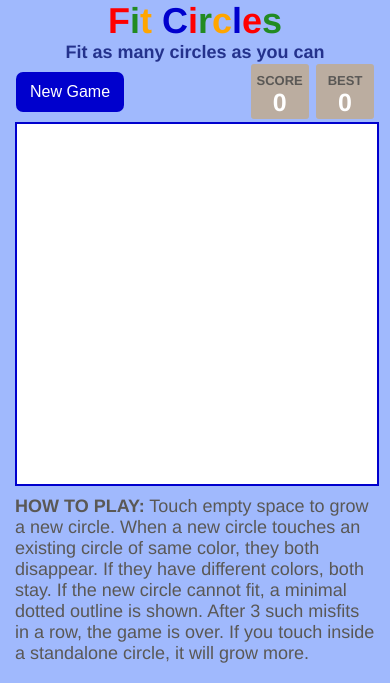
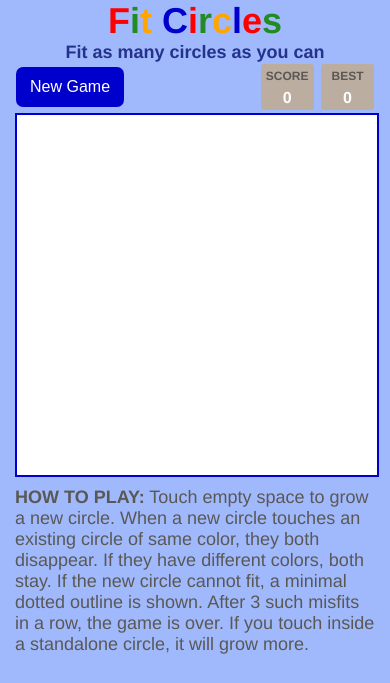
Before and after one commit to LudmilaB/Circles, a plain HTML site: page index.html in a window 390 px wide. Shown: the top 683 px of the page. Drawn offline with Linux system fonts and the light colour scheme; some packages are replaced by stand-ins of ours.

Commit message:
version 1.02
interface improvements

```diff
--- a/config.xml
+++ b/config.xml
@@ -1,7 +1,7 @@
 <?xml version = "1.0" encoding = "UTF-8"?>
 
 <widget xmlns = "http://www.w3.org/ns/widgets"
-   xmlns:gap = "http://phonegap.com/ns/1.0" id = "com.shapesmania.fitcircles" version = "1.001">
+   xmlns:gap = "http://phonegap.com/ns/1.0" id = "com.shapesmania.fitcircles" version = "1.02">
 
    <name>Fit Circles</name>
 
--- a/css/main.css
+++ b/css/main.css
@@ -185,6 +185,19 @@ margin-left: 10px;
   }
 
    h3{ font-size: 20px;}
+#score-container, #best-container
+{
+  font-size: 16px;
+  height: 16px;
+  padding: 12px 22px;
+  line-height: 38px;
+}
+
+#score-container:after, #best-container:after
+{
+	font-size: 12px;
+	top: 6px;
+}
 }
 
 @media screen and (max-height: 768px) and (min-width: 481px) {
@@ -197,6 +210,8 @@ margin-left: 10px;
 
 .container{
 max-width:360px;
+margin-left:auto;
+margin-right:auto;
 }
 #myCanvas,.main_game{
    margin-top: 2px;
```
Also changed, not shown: index.html (+1 -1 lines), 1 other file.
